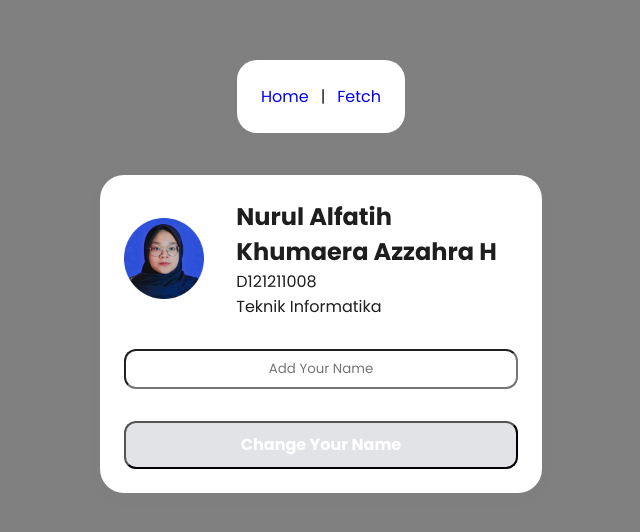
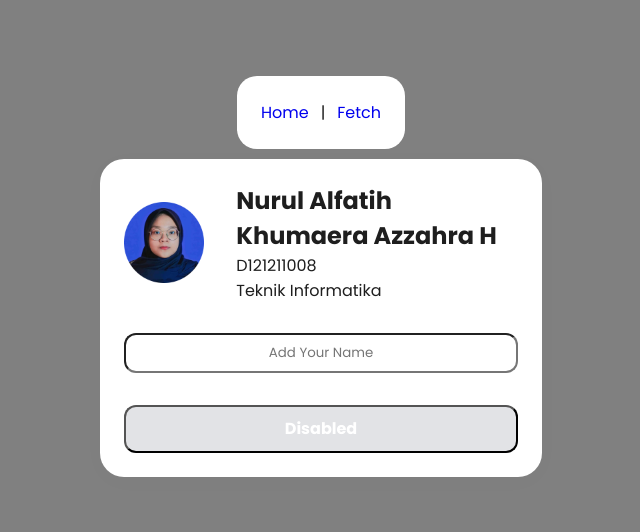
Before and after one commit to nurulalfatih/task-input-field, a Next.js app: page / in a window 1280 px wide. Shown: the part 124-656 px from the top of the page, without its empty margins (319-959 px from the left). Built offline with nearby package versions, Linux system fonts and the light colour scheme.

Commit message:
merubah tulisan

```diff
--- a/src/app/page.js
+++ b/src/app/page.js
@@ -28,7 +28,7 @@ export default function Home() {
   if (kosong) {
     content = (
       <button className="cta active">
-        <p>Change Your Name</p>
+        <p>Disabled</p>
       </button>
     );
   } else {
--- a/src/styles/global.css
+++ b/src/styles/global.css
@@ -16,5 +16,5 @@
     align-items: center;
     justify-content: center;
     background-color: gray;
-    row-gap: 32px;
+    /* row-gap: 32px; */
   }
```
